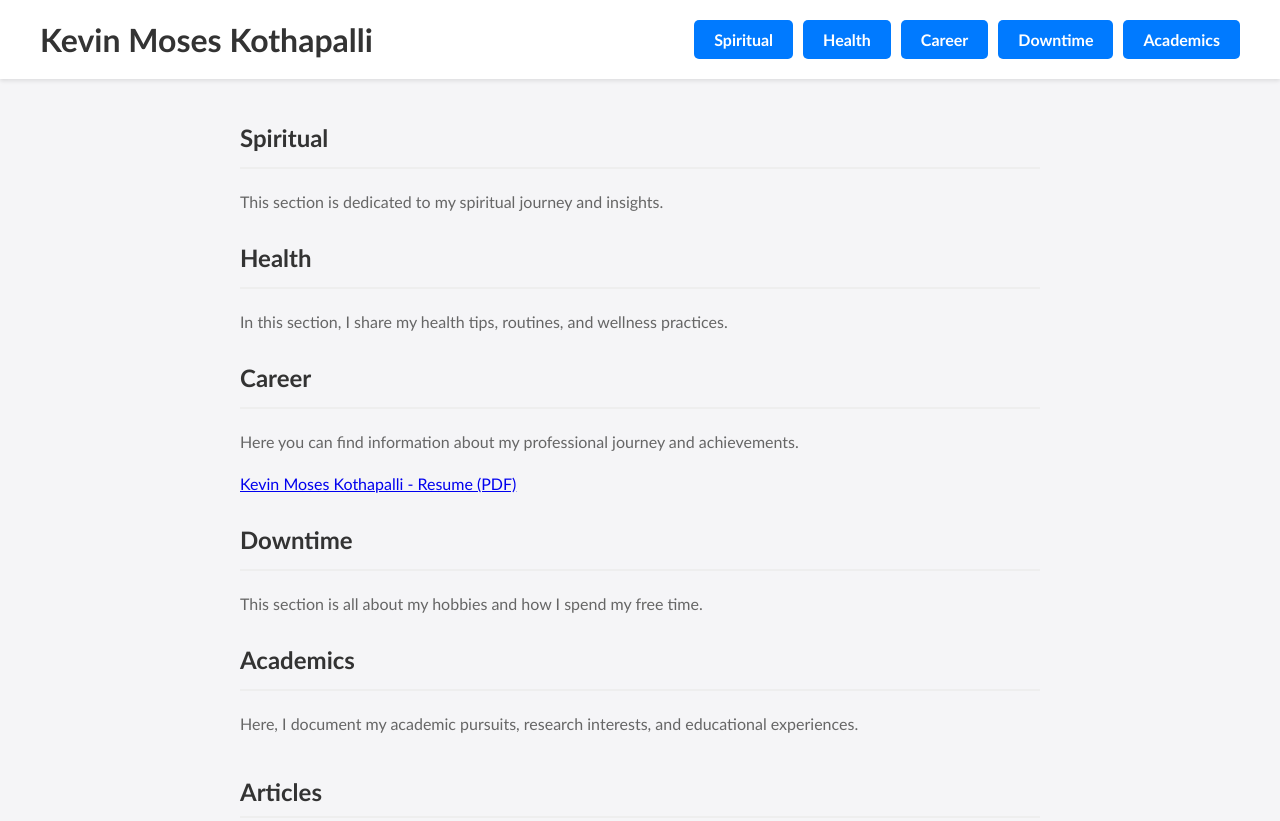
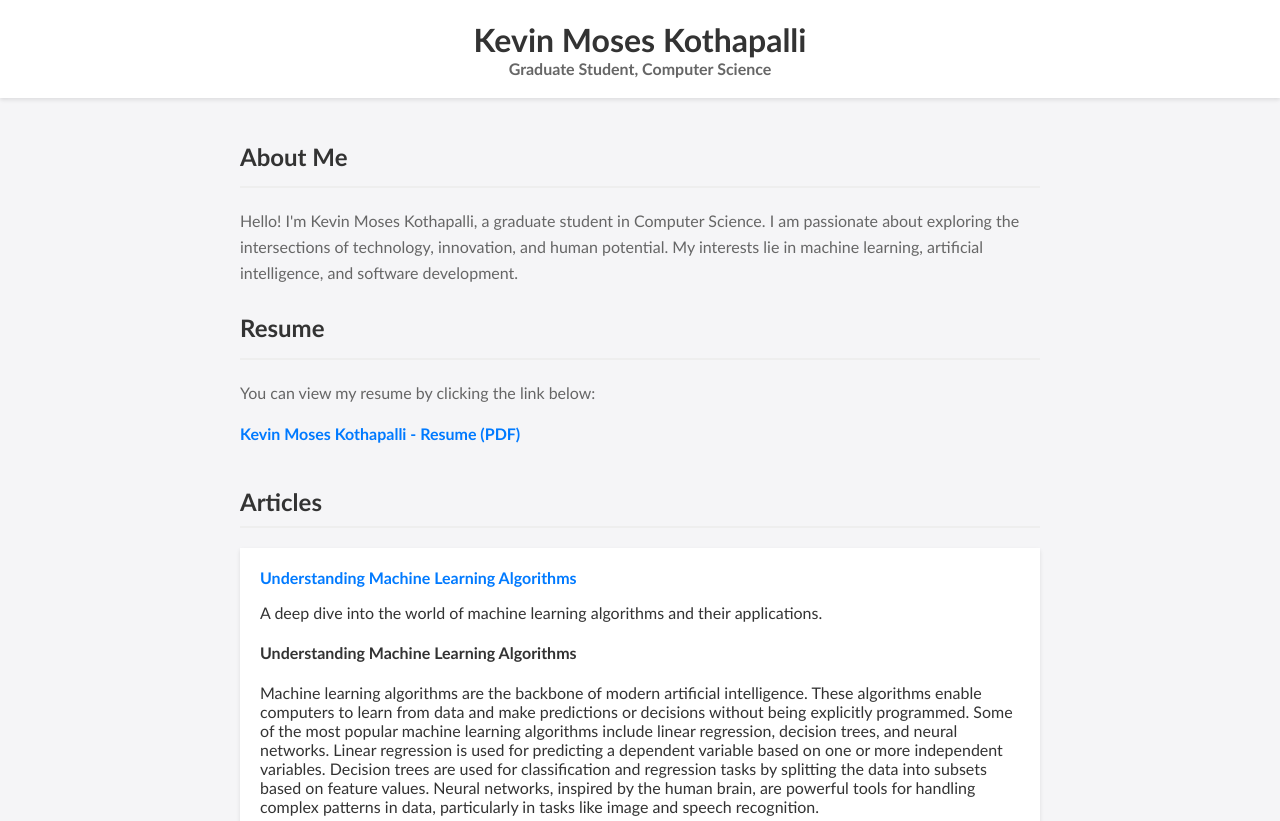
Before and after one commit to adhesivebiography/adhesivebiography.github.io, a plain HTML site: page index.html in a window 1280 px wide. Shown: the top 821 px of the page. Drawn offline with Linux system fonts and the light colour scheme.

Commit message:
routine changes

```diff
--- a/index.html
+++ b/index.html
@@ -3,7 +3,7 @@
 <head>
     <meta charset="UTF-8">
     <meta name="viewport" content="width=device-width, initial-scale=1.0">
-    <title>Kevin Moses Kothapalli - Personal Website</title>
+    <title>Kevin Moses Kothapalli - Graduate Student, Computer Science</title>
     <style>
         body {
             font-family: 'Calibri', 'Segoe UI', Roboto, 'Helvetica Neue', Arial, sans-serif;
@@ -16,26 +16,17 @@
             background-color: #fff;
             padding: 20px 40px;
             box-shadow: 0 2px 4px rgba(0,0,0,0.1);
-            display: flex;
-            justify-content: space-between;
-            align-items: center;
+            text-align: center;
         }
         header h1 {
             margin: 0;
             font-size: 2rem;
             color: #333;
         }
-        nav {
-            display: flex;
-        }
-        nav a {
-            background-color: #007aff;
-            color: #fff;
-            padding: 10px 20px;
-            text-decoration: none;
-            border-radius: 5px;
-            font-weight: bold;
-            margin-left: 10px;
+        header h2 {
+            margin: 0;
+            font-size: 1rem;
+            color: #666;
         }
         .container {
             max-width: 800px;
@@ -49,7 +40,7 @@
             border-bottom: 2px solid #eee;
             padding-bottom: 10px;
         }
-        .about-me, .career, .resume {
+        .about-me, .resume {
             font-size: 1rem;
             line-height: 1.6;
             color: #666;
@@ -82,35 +73,17 @@
 <body>
     <header>
         <h1>Kevin Moses Kothapalli</h1>
-        <nav>
-            <a href="#spiritual">Spiritual</a>
-            <a href="#health">Health</a>
-            <a href="#career">Career</a>
-            <a href="#downtime">Downtime</a>
-            <a href="#academics">Academics</a>
-        </nav>
+        <h2>Graduate Student, Computer Science</h2>
     </header>
     <div class="container">
-        <section id="spiritual" class="about-me">
-            <h3 class="section-title">Spiritual</h3>
-            <p>This section is dedicated to my spiritual journey and insights.</p>
+        <section class="about-me">
+            <h3 class="section-title">About Me</h3>
+            <p>Hello! I'm Kevin Moses Kothapalli, a graduate student in Computer Science. I am passionate about exploring the intersections of technology, innovation, and human potential. My interests lie in machine learning, artificial intelligence, and software development.</p>
         </section>
-        <section id="health" class="about-me">
-            <h3 class="section-title">Health</h3>
-            <p>In this section, I share my health tips, routines, and wellness practices.</p>
-        </section>
-        <section id="career" class="career">
-            <h3 class="section-title">Career</h3>
-            <p>Here you can find information about my professional journey and achievements.</p>
-            <p><a href="resume.pdf" target="_blank">Kevin Moses Kothapalli - Resume (PDF)</a></p>
-        </section>
-        <section id="downtime" class="about-me">
-            <h3 class="section-title">Downtime</h3>
-            <p>This section is all about my hobbies and how I spend my free time.</p>
-        </section>
-        <section id="academics" class="about-me">
-            <h3 class="section-title">Academics</h3>
-            <p>Here, I document my academic pursuits, research interests, and educational experiences.</p>
+        <section class="resume">
+            <h3 class="section-title">Resume</h3>
+            <p>You can view my resume by clicking the link below:</p>
+            <p><a href="RESUME.pdf" target="_blank">Kevin Moses Kothapalli - Resume (PDF)</a></p>
         </section>
         <section class="articles">
             <h3 class="section-title">Articles</h3>
```
